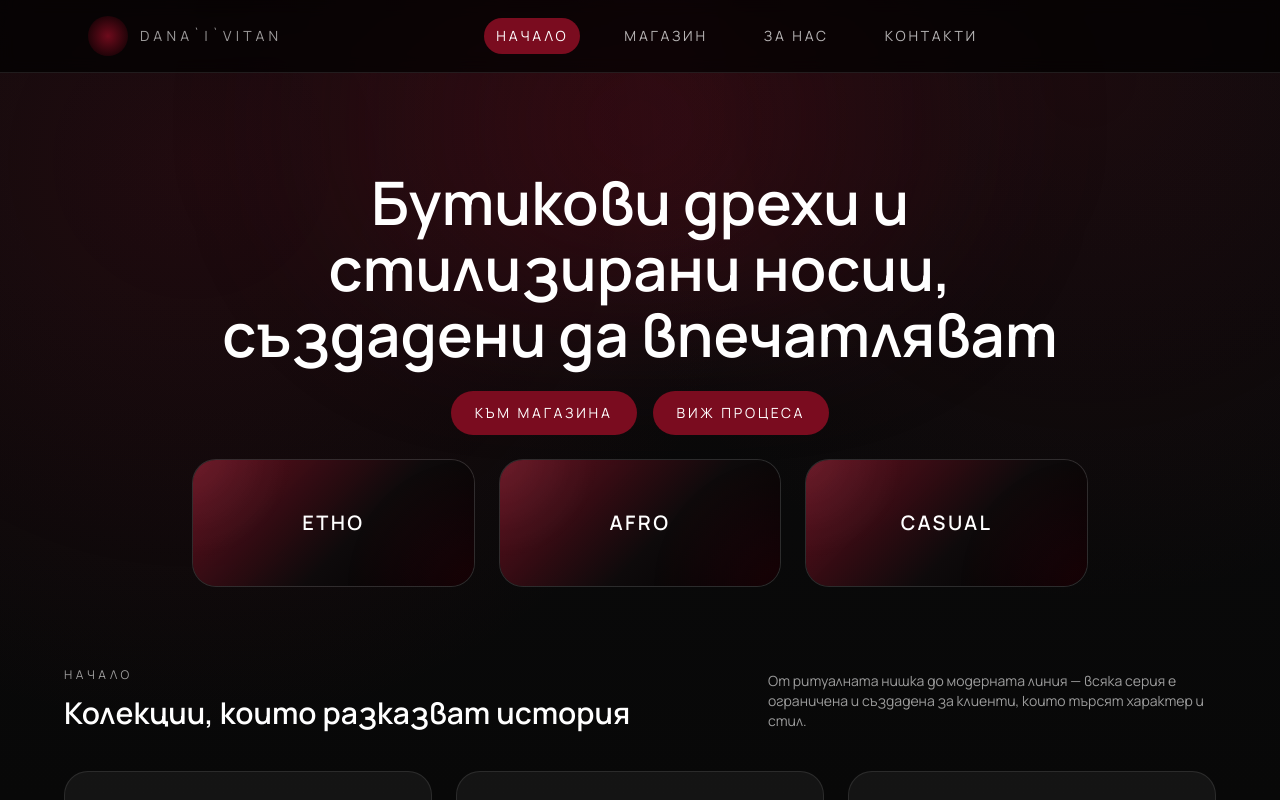
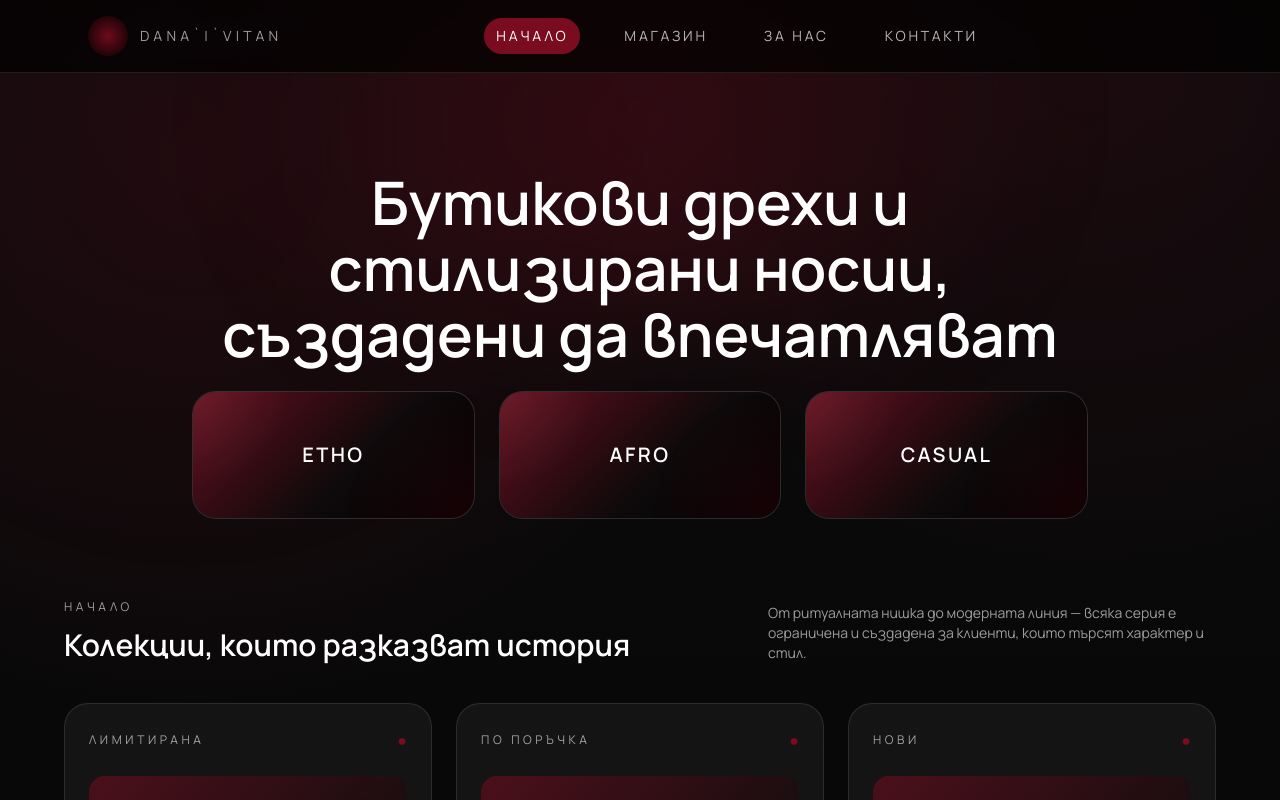
Before and after one commit to Niko5886/shopDanaVitan, a Next.js app: page / in a window 1280 px wide. Shown: the top 800 px of the page. Built offline with nearby package versions, Linux system fonts and the light colour scheme; a web font is replaced by a local one.

Commit message:
Home: remove hero CTA buttons

```diff
--- a/app/page.tsx
+++ b/app/page.tsx
@@ -14,20 +14,6 @@ export default function Home() {
                 <h1 className="mx-auto max-w-4xl text-4xl font-semibold leading-[1.1] text-white sm:text-5xl lg:text-6xl">
                   Бутикови дрехи и стилизирани носии, създадени да впечатляват
                 </h1>
-                <div className="flex flex-wrap items-center justify-center gap-4">
-                  <a
-                    className="rounded-full bg-[color:var(--accent)] px-6 py-3 text-sm uppercase tracking-[0.2em] text-white transition hover:bg-[color:var(--accent-strong)]"
-                    href="#shop"
-                  >
-                    Към магазина
-                  </a>
-                  <a
-                    className="rounded-full bg-[color:var(--accent)] px-6 py-3 text-sm uppercase tracking-[0.2em] text-white transition hover:bg-[color:var(--accent-strong)]"
-                    href="#craft"
-                  >
-                    Виж процеса
-                  </a>
-                </div>
                 <div className="mt-6 grid w-full grid-cols-1 gap-6 sm:grid-cols-3">
                   {[
                     { id: "etho", title: "Etho", href: "/brand/etho" },
@@ -51,7 +37,7 @@ export default function Home() {
             </div>
           </section>
 
-          <section id="shop" className="scroll-mt-28 px-6 pb-20">
+          <section className="px-6 pb-20">
             <div className="mx-auto w-full max-w-6xl">
               <div className="flex flex-wrap items-end justify-between gap-6">
                 <div>
@@ -185,7 +171,7 @@ export default function Home() {
             </div>
           </section>
 
-          <section id="craft" className="scroll-mt-28 px-6 pb-20">
+          <section className="px-6 pb-20">
             <div className="mx-auto grid w-full max-w-6xl gap-10 lg:grid-cols-[0.9fr_1.1fr]">
               <div className="space-y-6">
                 <p className="text-xs uppercase tracking-[0.3em] text-white/60">ЗА НАС</p>
```
